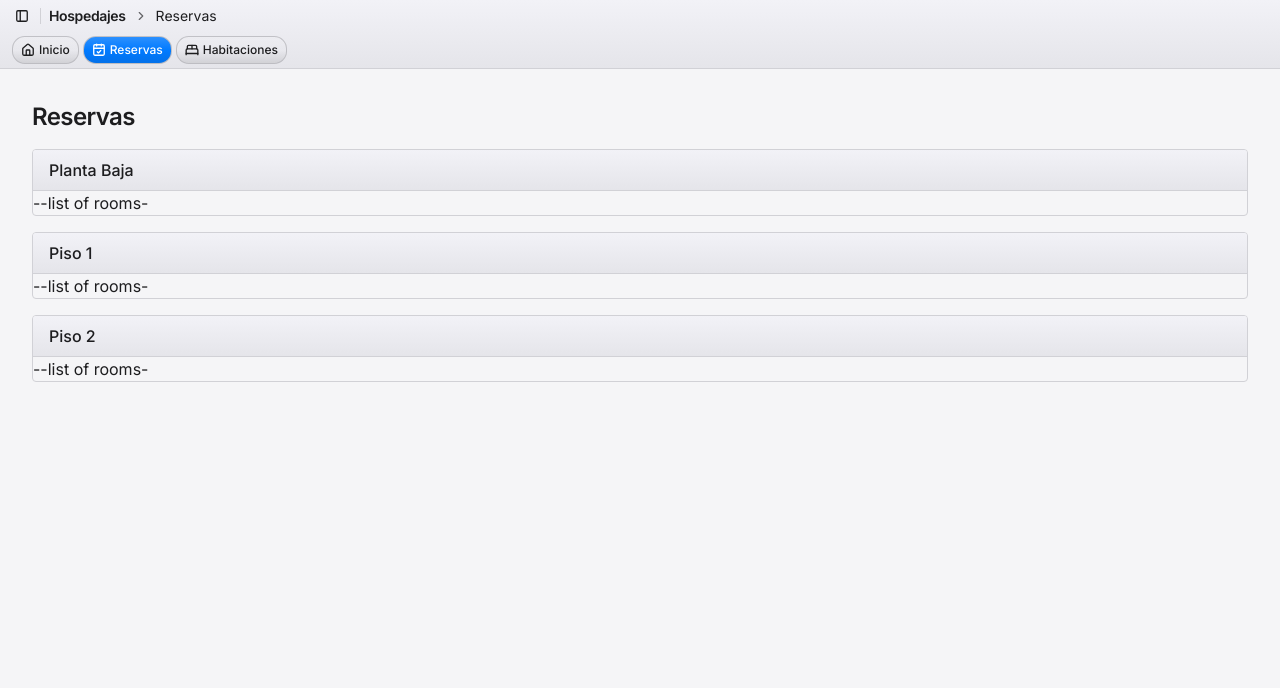
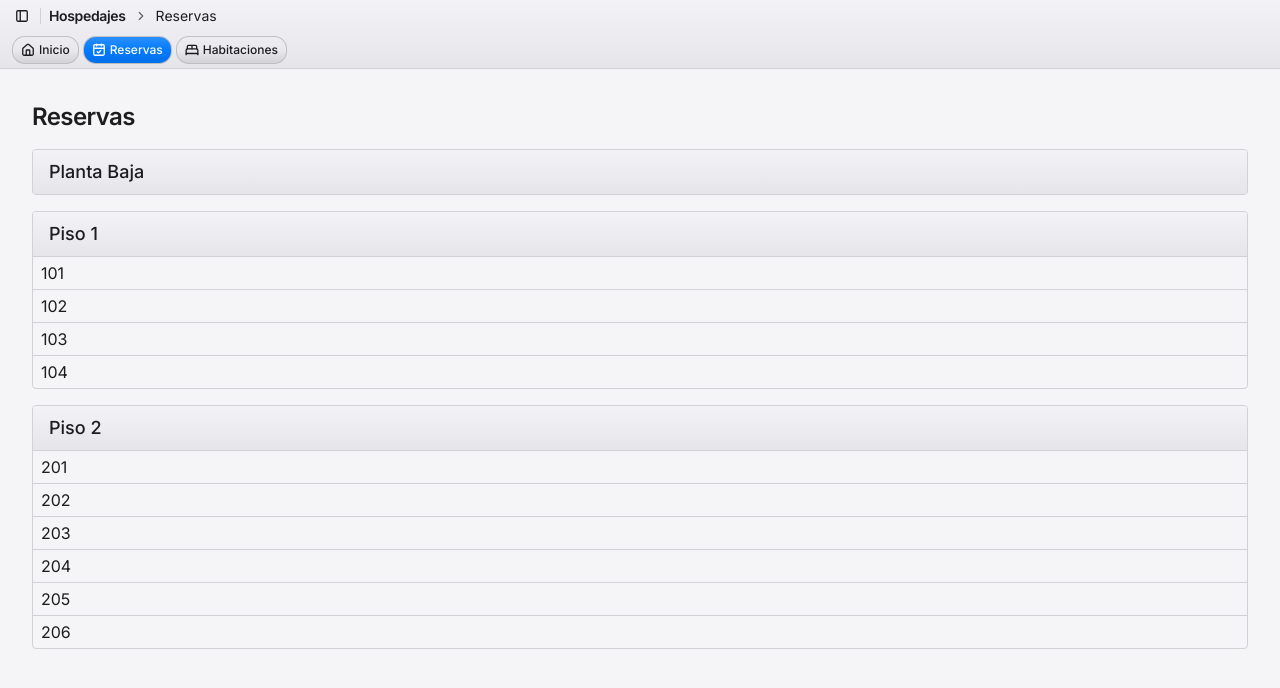
Before and after one commit to Araozu/hospedaje-electric-boogaloo, a React (Vite) app: page /reservas in a window 1280 px wide. Shown: the top 688 px of the page. Built offline with nearby package versions, Linux system fonts and the light colour scheme.

Commit message:
reservations view

```diff
--- a/src/routes/reservas.tsx
+++ b/src/routes/reservas.tsx
@@ -58,17 +58,23 @@ function FloorReservationView({ floor }: { floor: Floor }) {
 		<div className="rounded overflow-hidden border my-4">
 			<div
 				className="bg-linear-to-b from-muted to-secondary px-4 py-2
-					font-medium border-b"
+					font-medium text-lg"
 			>
 				{floor.name}
 
 				{/* add collapsible button */}
 			</div>
 			<div>
-				--list of rooms-
+				{floor.rooms.map(r => <RoomView room={r} />)}
 			</div>
 		</div >
 	)
 }
 
-function RoomView() { }
+function RoomView({ room }: { room: Room }) {
+	return (
+		<div className="border-t px-2 py-1">
+			{room.name}
+		</div >
+	)
+}
```
